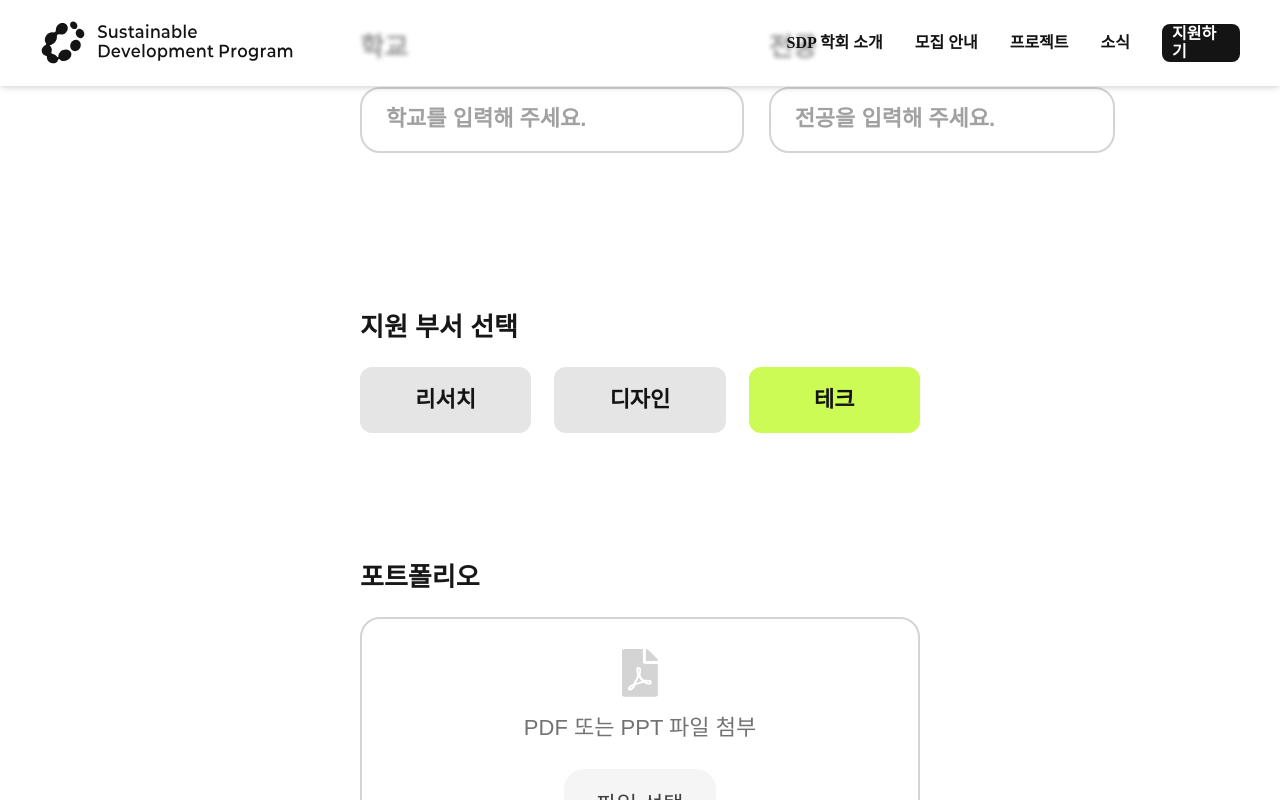
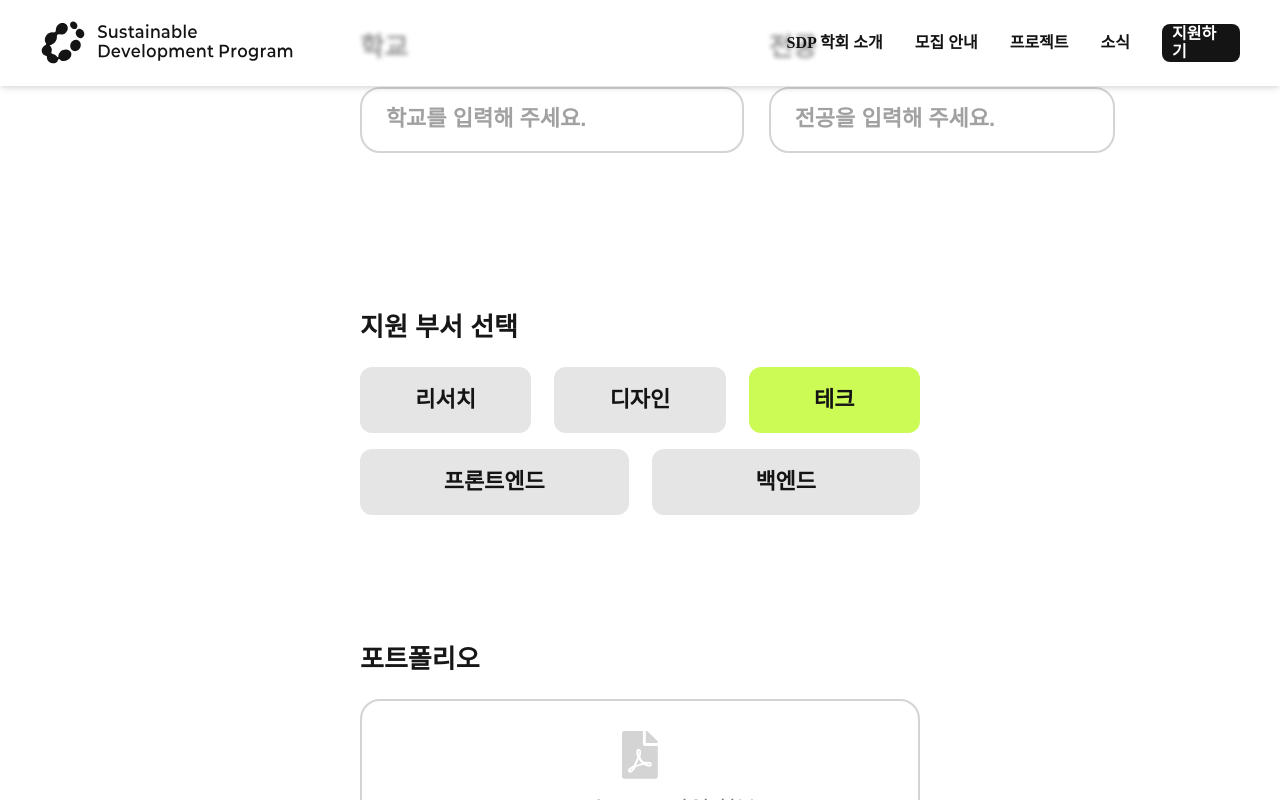
Before and after one commit to SDP1617-Web/SDP1617-Web-FRONT, a Next.js app: page /apply in a window 1280 px wide. Both pictures are taken after a click on the button "테크". Shown: the part 873-1673 px from the top of the page. Built offline with nearby package versions, Linux system fonts and the light colour scheme; a web font is replaced by a local one.

Commit message:
feat: 테크 역할 필드 추가

```diff
--- a/src/components/apply/ApplyForm.tsx
+++ b/src/components/apply/ApplyForm.tsx
@@ -5,7 +5,7 @@ import { Button } from '@/components/common/Button'
 import { BaseInput, LayoutInput } from '@/components/common/Input'
 import { Icon } from '@/components/common/Icon'
 import { submitApply, submitApplyPdf } from '@/lib/api/apply'
-import { Department } from '@/types/apply'
+import { Department, TechRole } from '@/types/apply'
 
 /** YYYY-MM-DD → YY-MM-DD 변환 */
 const formatDate = (iso: string) => {
@@ -24,7 +24,7 @@ const ApplyForm = () => {
   const [university, setUniversity] = useState('')
   const [major, setMajor] = useState('')
   const [department, setDepartment] = useState<Department>(null)
-  const [techRole, setTechRole] = useState('')
+  const [techRole, setTechRole] = useState<TechRole>(null)
   const [answers, setAnswers] = useState<string[]>(() =>
     QUESTIONS.map(() => '')
   )
@@ -222,6 +222,26 @@ const ApplyForm = () => {
             }
           )}
         </div>
+        {/* Button Component - v3 */}
+        {department === 'TECH' && (
+          <div className="flex flex-row gap-x-[23px]">
+            {(Object.entries(TECH_ROLE_LIST) as [TechRole, string][]).map(
+              ([key, label]) => {
+                return (
+                  <Button
+                    key={key}
+                    variant="v3"
+                    isActive={techRole === key}
+                    onClick={() => setTechRole(key)}
+                    className="w-auto flex-1"
+                  >
+                    {label}
+                  </Button>
+                )
+              }
+            )}
+          </div>
+        )}
       </section>
 
       {/* 포트폴리오 */}
@@ -459,6 +479,11 @@ const DEPARTMENT_LIST = {
   TECH: '테크',
 } as const
 
+const TECH_ROLE_LIST = {
+  FRONTEND: '프론트엔드',
+  BACKEND: '백엔드',
+} as const
+
 const APPLY_PORTFOLIO = '포트폴리오'
 const APPLY_FILE_TEXT = 'PDF 또는 PPT 파일 첨부'
 const APPLY_FILE_SELECT = '파일 선택'
--- a/src/types/apply.d.ts
+++ b/src/types/apply.d.ts
@@ -18,6 +18,8 @@ export type ApplyPayload = {
 
 export type Department = 'RESEARCH' | 'DESIGN' | 'TECH' | null
 
+export type TechRole = 'FRONTEND' | 'BACKEND' | null
+
 export type ApplyResult = {
   applicationId: number
 }
```
